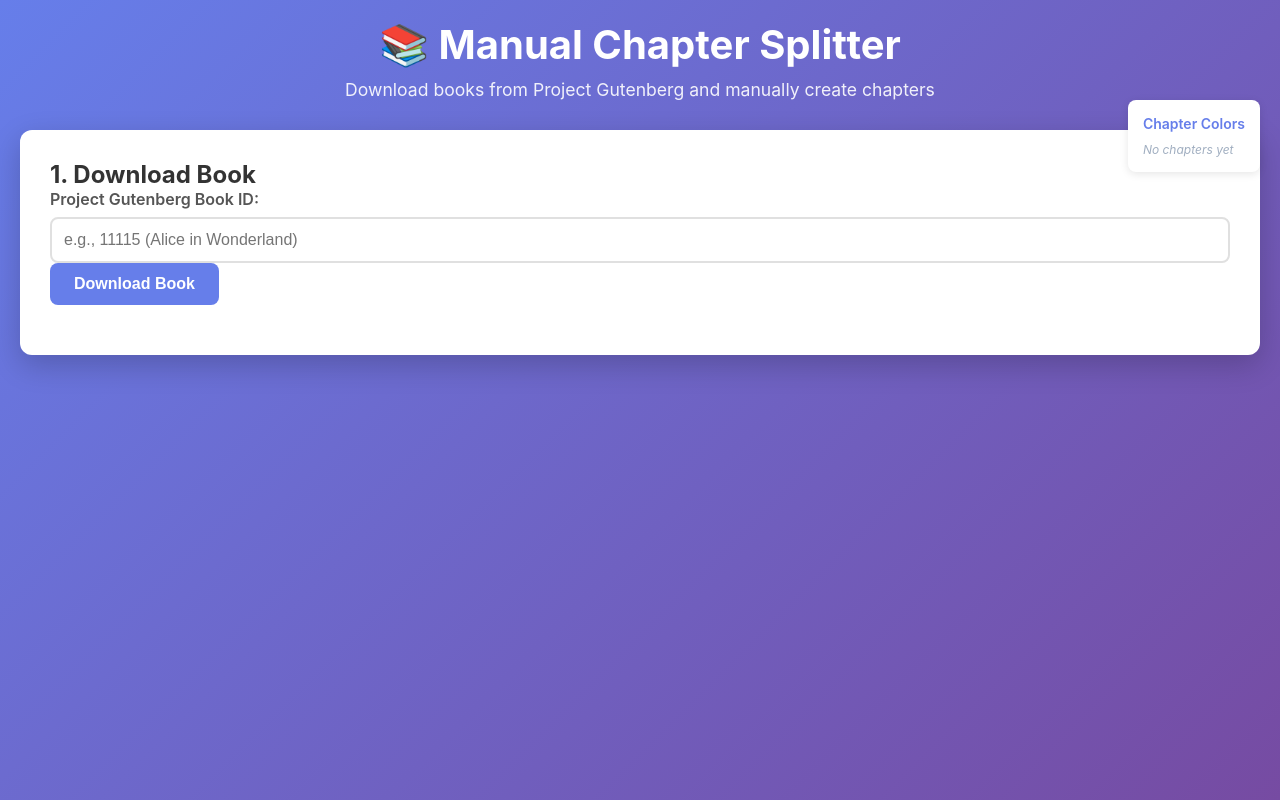
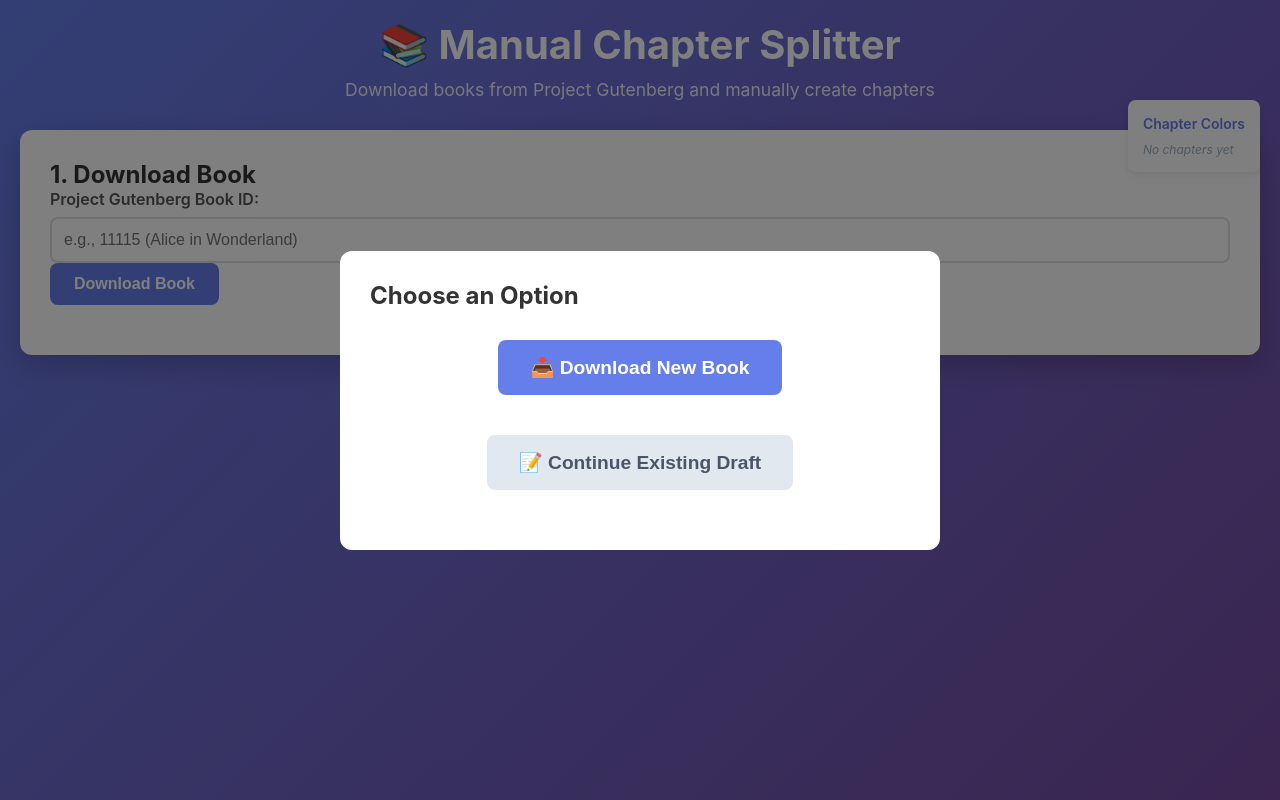
Before and after one commit to yylde/dannous-backend, a Flask app: page / in a window 1280 px wide. Run offline with Flask 3, Linux system fonts and the light colour scheme; parts of the project's set-up code (start-up, migrations or seed data) failed here and were passed over.

Commit message:
Add functionality to view chapter status and questions
Introduces modals for draft selection and chapter details, enhances chapter saving to include question generation status, and adds CSS for status badges and chapter item styling.

Replit-Commit-Author: Agent
Replit-Commit-Session-Id: 6ecbedb6-20e3-45a8-8db3-4b233b598747
Replit-Commit-Checkpoint-Type: intermediate_checkpoint

```diff
--- a/static/css/style.css
+++ b/static/css/style.css
@@ -546,3 +546,143 @@ select:focus {
     background: #fc8181;
     cursor: not-allowed;
 }
+
+/* Modal Styles */
+.modal {
+    position: fixed;
+    z-index: 2000;
+    left: 0;
+    top: 0;
+    width: 100%;
+    height: 100%;
+    background-color: rgba(0, 0, 0, 0.5);
+    display: flex;
+    align-items: center;
+    justify-content: center;
+}
+
+.modal-content {
+    background-color: white;
+    padding: 30px;
+    border-radius: 12px;
+    max-width: 600px;
+    width: 90%;
+    max-height: 80vh;
+    overflow-y: auto;
+    position: relative;
+}
+
+.close {
+    position: absolute;
+    top: 15px;
+    right: 20px;
+    font-size: 28px;
+    font-weight: bold;
+    color: #aaa;
+    cursor: pointer;
+}
+
+.close:hover {
+    color: #000;
+}
+
+.draft-options {
+    display: flex;
+    justify-content: center;
+    gap: 20px;
+    flex-wrap: wrap;
+    margin: 20px 0;
+}
+
+.draft-item {
+    padding: 15px;
+    border: 2px solid #e0e0e0;
+    border-radius: 8px;
+    margin-bottom: 10px;
+    cursor: pointer;
+    transition: all 0.3s;
+}
+
+.draft-item:hover {
+    border-color: #667eea;
+    background-color: #f7fafc;
+}
+
+.draft-item h4 {
+    margin: 0 0 5px 0;
+    color: #2d3748;
+}
+
+.draft-item p {
+    margin: 3px 0;
+    font-size: 14px;
+    color: #718096;
+}
+
+.chapter-item-clickable {
+    cursor: pointer;
+    transition: background-color 0.2s;
+}
+
+.chapter-item-clickable:hover {
+    background-color: #f7fafc;
+}
+
+.status-badge {
+    display: inline-block;
+    padding: 2px 8px;
+    border-radius: 12px;
+    font-size: 11px;
+    font-weight: 600;
+    margin-left: 8px;
+}
+
+.status-pending {
+    background: #edf2f7;
+    color: #4a5568;
+}
+
+.status-generating {
+    background: #bee3f8;
+    color: #2c5282;
+}
+
+.status-ready {
+    background: #c6f6d5;
+    color: #22543d;
+}
+
+.status-error {
+    background: #fed7d7;
+    color: #742a2a;
+}
+
+.question-item {
+    background: #f7fafc;
+    padding: 15px;
+    border-radius: 8px;
+    margin-bottom: 10px;
+}
+
+.vocab-item {
+    background: #fffaf0;
+    padding: 12px;
+    border-radius: 6px;
+    margin-bottom: 8px;
+}
+
+.vocab-word {
+    font-weight: 600;
+    color: #744210;
+}
+
+.vocab-definition {
+    margin: 5px 0;
+    color: #553c0a;
+}
+
+.vocab-example {
+    font-style: italic;
+    color: #975a16;
+    font-size: 14px;
+}
--- a/static/js/app.js
+++ b/static/js/app.js
@@ -10,10 +10,14 @@ let difficultyRanges = {};
 let undoStack = [];
 let bookTextParts = []; // Store the book text parts separately
 let deletedIndices = new Set(); // Track which indices have been deleted
+let currentDraftId = null; // Track current draft
 
 document.addEventListener('DOMContentLoaded', () => {
     loadDifficultyRanges();
     updateDifficultyRange();
+
+    // Show draft selection modal on page load
+    showDraftModal();
 
     // Auto-add selected text from book
     document.addEventListener('mouseup', (e) => {
@@ -216,6 +220,13 @@ async function downloadBook() {
         // Initialize book text parts
         bookTextParts = bookData.full_text.split('\n\n').filter(p => p.trim());
 
+        // Auto-save as draft
+        await saveDraft();
+
+        // Show draft info
+        document.getElementById('draft-title').textContent = `${data.title} by ${data.author}`;
+        document.getElementById('current-draft-info').style.display = 'block';
+
         showBookInfo(data);
         displayFullBook();
         updateChapterStats();
@@ -224,7 +235,7 @@ async function downloadBook() {
         updateUndoButton();
 
         document.getElementById('book-section').style.display = 'block';
-        showStatus(`Book loaded: ${data.title} by ${data.author}`, 'success');
+        showStatus(`Book loaded and saved as draft: ${data.title} by ${data.author}`, 'success');
 
     } catch (error) {
         showStatus(`Error: ${error.message}`, 'error');
@@ -378,7 +389,7 @@ function updateChapterStats() {
     `;
 }
 
-function finishChapter() {
+async function finishChapter() {
     if (!currentChapter.content) {
         alert('Chapter is empty! Add some content first.');
         return;
@@ -396,14 +407,24 @@ function finishChapter() {
         action: 'finish_chapter'
     });
 
-    // Save chapter (with metadata)
-    chapters.push({
+    // Prepare chapter data
+    const chapterData = {
         title: title,
         content: currentChapter.content,
         word_count: currentChapter.word_count,
         ignore_validation: ignoreCount,
-        textChunks: currentChapter.textChunks // Save the chunks metadata
-    });
+        textChunks: currentChapter.textChunks,
+        question_status: 'generating'
+    };
+
+    // Save to draft and trigger async question generation
+    const chapterId = await saveDraftChapter(chapterData);
+    if (chapterId) {
+        chapterData.id = chapterId;
+    }
+
+    // Save chapter (with metadata)
+    chapters.push(chapterData);
 
     // Reset for next chapter
     currentChapter = { title: '', content: '', word_count: 0, textChunks: [] };
@@ -416,7 +437,7 @@ function finishChapter() {
     updateChapterLegend();
     updateUndoButton();
 
-    showStatus(`Chapter "${title}" saved!`, 'success');
+    showStatus(`Chapter "${title}" saved! Questions generating...`, 'success');
 }
 
 function discardChapter() {
@@ -499,16 +520,25 @@ function updateChaptersList() {
         const isValid = chapter.ignore_validation || (chapter.word_count >= range.min && chapter.word_count <= range.max);
         const statusColor = isValid ? '#48bb78' : '#f56565';
 
+        // Question status badge
+        const questionStatus = chapter.question_status || 'pending';
+        const statusBadge = `<span class="status-badge status-${questionStatus}">${questionStatus.toUpperCase()}</span>`;
+
+        // Make clickable if has ID (saved to draft)
+        const clickHandler = chapter.id ? `onclick="viewChapter('${chapter.id}')" class="chapter-item-clickable"` : '';
+
         return `
-            <div class="chapter-item" style="border-left: 4px solid ${getColorForChapter(index)};">
+            <div class="chapter-item" style="border-left: 4px solid ${getColorForChapter(index)};" ${clickHandler}>
                 <div class="chapter-header">
                     <span class="chapter-title">${chapter.title}</span>
-                    <button onclick="deleteChapter(${index})" class="delete-btn">Delete</button>
+                    ${statusBadge}
+                    <button onclick="event.stopPropagation(); deleteChapter(${index})" class="delete-btn">Delete</button>
                 </div>
                 <div class="chapter-stats">
                     <span style="color: ${statusColor};">${chapter.word_count} words</span>
                     <span>${chapter.ignore_validation ? '✓ Validation ignored' : (isValid ? '✓ Valid' : '✗ Out of range')}</span>
                 </div>
+                ${chapter.id ? '<div style="font-size: 11px; color: #718096; margin-top: 4px;">Click to view questions</div>' : ''}
             </div>
         `;
     }).join('');
@@ -655,3 +685,320 @@ function showStatus(message, type = 'info') {
         }, 5000);
     }
 }
+
+// ==================== DRAFT FUNCTIONS ====================
+
+function showDraftModal() {
+    document.getElementById('draft-modal').style.display = 'flex';
+}
+
+function closeDraftModal() {
+    document.getElementById('draft-modal').style.display = 'none';
+}
+
+function showNewBookForm() {
+    closeDraftModal();
+    document.getElementById('download-section').scrollIntoView({ behavior: 'smooth' });
+}
+
+async function loadDrafts() {
+    try {
+        const response = await fetch('/api/drafts');
+        const data = await response.json();
+
+        if (!response.ok) {
+            throw new Error(data.error || 'Failed to load drafts');
+        }
+
+        const container = document.getElementById('drafts-container');
+        const listDiv = document.getElementById('drafts-list');
+
+        if (data.drafts.length === 0) {
+            container.innerHTML = '<p style="color: #718096;">No drafts found. Start a new book!</p>';
+        } else {
+            container.innerHTML = data.drafts.map(draft => `
+                <div class="draft-item" onclick="loadDraft('${draft.id}')">
+                    <h4>${draft.title}</h4>
+                    <p><strong>Author:</strong> ${draft.author}</p>
+                    <p><strong>Chapters:</strong> ${draft.chapter_count || 0}</p>
+                    <p><strong>Last updated:</strong> ${new Date(draft.updated_at).toLocaleString()}</p>
+                </div>
+            `).join('');
+        }
+
+        listDiv.style.display = 'block';
+    } catch (error) {
+        showStatus(`Error loading drafts: ${error.message}`, 'error');
+    }
+}
+
+async function loadDraft(draftId) {
+    try {
+        showLoading(true);
+
+        const response = await fetch(`/api/draft/${draftId}`);
+        const data = await response.json();
+
+        if (!response.ok) {
+            throw new Error(data.error || 'Failed to load draft');
+        }
+
+        // Set current draft
+        currentDraftId = draftId;
+        const draft = data.draft;
+
+        // Set book data
+        bookData = {
+            book_id: draft.gutenberg_id,
+            title: draft.title,
+            author: draft.author,
+            full_text: draft.full_text,
+            metadata: draft.metadata
+        };
+
+        // Initialize book text parts
+        bookTextParts = draft.full_text.split('\n\n').filter(p => p.trim());
+
+        // Load chapters
+        chapters = draft.chapters.map(ch => ({
+            id: ch.id,
+            title: ch.title,
+            content: ch.content,
+            word_count: ch.word_count,
+            question_status: ch.question_status
+        }));
+
+        // Mark deleted indices based on chapters
+        deletedIndices = new Set();
+        chapters.forEach(ch => {
+            const content = ch.content;
+            bookTextParts.forEach((part, idx) => {
+                if (content.includes(part)) {
+                    deletedIndices.add(idx);
+                }
+            });
+        });
+
+        // Set form values
+        document.getElementById('age-range').value = draft.age_range || '8-12';
+        document.getElementById('reading-level').value = draft.reading_level || 'intermediate';
+        document.getElementById('genre').value = draft.genre || 'fiction';
+
+        // Show draft info
+        document.getElementById('draft-title').textContent = `${draft.title} by ${draft.author}`;
+        document.getElementById('current-draft-info').style.display = 'block';
+
+        // Update UI
+        showBookInfo(bookData);
+        displayFullBook();
+        updateChaptersList();
+        updateChapterStats();
+        updateChapterLegend();
+
+        document.getElementById('book-section').style.display = 'block';
+        closeDraftModal();
+        showStatus(`Loaded draft: ${draft.title}`, 'success');
+
+    } catch (error) {
+        showStatus(`Error: ${error.message}`, 'error');
+    } finally {
+        showLoading(false);
+    }
+}
+
+async function saveDraft() {
+    if (!bookData) return null;
+
+    try {
+        const ageRange = document.getElementById('age-range').value;
+        const readingLevel = document.getElementById('reading-level').value;
+        const genre = document.getElementById('genre').value;
+
+        const response = await fetch('/api/draft', {
+            method: 'POST',
+            headers: { 'Content-Type': 'application/json' },
+            body: JSON.stringify({
+                draft_id: currentDraftId,
+                gutenberg_id: bookData.book_id,
+                title: bookData.title,
+                author: bookData.author,
+                full_text: bookData.full_text,
+                age_range: ageRange,
+                reading_level: readingLevel,
+                genre: genre,
+                metadata: bookData.metadata
+            })
+        });
+
+        const data = await response.json();
+        if (!response.ok) {
+            throw new Error(data.error || 'Failed to save draft');
+        }
+
+        currentDraftId = data.draft_id;
+        return currentDraftId;
+
+    } catch (error) {
+        console.error('Error saving draft:', error);
+        return null;
+    }
+}
+
+async function saveDraftChapter(chapterData) {
+    if (!currentDraftId) {
+        await saveDraft();
+    }
+
+    if (!currentDraftId) {
+        showStatus('Failed to save draft', 'error');
+        return null;
+    }
+
+    try {
+        const ageRange = document.getElementById('age-range').value;
+        const readingLevel = document.getElementById('reading-level').value;
+
+        const response = await fetch('/api/draft-chapter', {
+            method: 'POST',
+            headers: { 'Content-Type': 'application/json' },
+            body: JSON.stringify({
+                draft_id: currentDraftId,
+                chapter_number: chapters.length + 1,
+                title: chapterData.title,
+                content: chapterData.content,
+                word_count: chapterData.word_count,
+                age_range: ageRange,
+                reading_level: readingLevel
+            })
+        });
+
+        const data = await response.json();
+        if (!response.ok) {
+            throw new Error(data.error || 'Failed to save chapter');
+        }
+
+        return data.chapter_id;
+
+    } catch (error) {
+        console.error('Error saving draft chapter:', error);
+        showStatus(`Error: ${error.message}`, 'error');
+        return null;
+    }
+}
+
+async function viewChapter(chapterId) {
+    try {
+        showLoading(true);
+
+        const response = await fetch(`/api/draft-chapter/${chapterId}`);
+        const data = await response.json();
+
+        if (!response.ok) {
+            throw new Error(data.error || 'Failed to load chapter');
+        }
+
+        const chapter = data.chapter;
+
+        // Build modal content
+        let modalHTML = `
+            <h2>${chapter.title}</h2>
+            <p><strong>Word Count:</strong> ${chapter.word_count}</p>
+            <p><strong>Status:</strong> <span class="status-badge status-${chapter.question_status}">${chapter.question_status.toUpperCase()}</span></p>
+            <hr style="margin: 20px 0;">
+        `;
+
+        if (chapter.question_status === 'pending' || chapter.question_status === 'generating') {
+            modalHTML += `<p style="color: #718096;">Questions are being generated...</p>`;
+        } else if (chapter.question_status === 'error') {
+            modalHTML += `<p style="color: #e53e3e;">Error generating questions. Please try again.</p>`;
+        } else if (chapter.question_status === 'ready') {
+            // Show vocabulary
+            if (chapter.vocabulary && chapter.vocabulary.length > 0) {
+                modalHTML += `<h3>Vocabulary</h3>`;
+                chapter.vocabulary.forEach(v => {
+                    modalHTML += `
+                        <div class="vocab-item">
+                            <div class="vocab-word">${v.word}</div>
+                            <div class="vocab-definition">${v.definition}</div>
+                            ${v.example ? `<div class="vocab-example">"${v.example}"</div>` : ''}
+                        </div>
+                    `;
+                });
+            }
+
+            // Show questions
+            if (chapter.questions && chapter.questions.length > 0) {
+                modalHTML += `<h3>Questions</h3>`;
+                chapter.questions.forEach((q, i) => {
+                    modalHTML += `
+                        <div class="question-item">
+                            <strong>Q${i + 1}:</strong> ${q.question_text}
+                            <div style="margin-top: 5px; font-size: 12px; color: #718096;">
+                                <em>Difficulty: ${q.difficulty_level}</em>
+                            </div>
+                        </div>
+                    `;
+                });
+            }
+        }
+
+        document.getElementById('chapter-detail-content').innerHTML = modalHTML;
+        document.getElementById('chapter-modal').style.display = 'flex';
+
+    } catch (error) {
+        showStatus(`Error: ${error.message}`, 'error');
+    } finally {
+        showLoading(false);
+    }
+}
+
+function closeChapterModal() {
+    document.getElementById('chapter-modal').style.display = 'none';
+}
+
+async function finalizeBook() {
+    if (!currentDraftId) {
+        showStatus('No draft to finalize', 'error');
+        return;
+    }
+
+    if (chapters.length === 0) {
+        showStatus('Please add at least one chapter before finalizing', 'error');
+        return;
+    }
+
+    if (!confirm('Are you ready to finalize this book? This will move it to the main books table.')) {
+        return;
+    }
+
+    try {
+        showLoading(true);
+        showStatus('Finalizing book...', 'info');
+
+        const response = await fetch(`/api/finalize-draft/${currentDraftId}`, {
+            method: 'POST'
+        });
+
+        const data = await response.json();
+
+        if (!response.ok) {
+            throw new Error(data.error || 'Finalization failed');
+        }
+
+        showStatus(
+            `Success! Book finalized with ${data.chapters} chapters and ${data.questions} questions. Book ID: ${data.book_id}`,
+            'success'
+        );
+
+        setTimeout(() => {
+            if (confirm('Book finalized successfully! Do you want to process another book?')) {
+                location.reload();
+            }
+        }, 2000);
+
+    } catch (error) {
+        showStatus(`Error: ${error.message}`, 'error');
+    } finally {
+        showLoading(false);
+    }
+}
--- a/templates/index.html
+++ b/templates/index.html
@@ -17,10 +17,40 @@
         </div>
     </div>
 
+    <!-- Draft Selection Modal -->
+    <div id="draft-modal" class="modal" style="display: none;">
+        <div class="modal-content">
+            <h2>Choose an Option</h2>
+            <div class="draft-options">
+                <button onclick="showNewBookForm()" class="btn btn-primary btn-large" style="margin: 10px;">
+                    📥 Download New Book
+                </button>
+                <button onclick="loadDrafts()" class="btn btn-secondary btn-large" style="margin: 10px;">
+                    📝 Continue Existing Draft
+                </button>
+            </div>
+            <div id="drafts-list" style="display: none; margin-top: 20px;">
+                <h3>Your Drafts</h3>
+                <div id="drafts-container"></div>
+            </div>
+        </div>
+    </div>
+
+    <!-- Chapter Detail Modal -->
+    <div id="chapter-modal" class="modal" style="display: none;">
+        <div class="modal-content">
+            <span class="close" onclick="closeChapterModal()">&times;</span>
+            <div id="chapter-detail-content"></div>
+        </div>
+    </div>
+
     <div class="container">
         <header>
             <h1>📚 Manual Chapter Splitter</h1>
             <p>Download books from Project Gutenberg and manually create chapters</p>
+            <div id="current-draft-info" style="display: none; margin-top: 10px; padding: 10px; background: #e6f7ff; border-radius: 5px;">
+                <strong>Current Draft:</strong> <span id="draft-title"></span>
+            </div>
         </header>
 
         <section id="download-section">
@@ -116,8 +146,8 @@
                 </div>
 
                 <div class="save-section">
-                    <button onclick="saveChapters()" class="btn btn-primary btn-large">
-                        💾 Save Book & Generate Questions
+                    <button onclick="finalizeBook()" class="btn btn-primary btn-large">
+                        ✅ Finalize Book
                     </button>
                 </div>
             </div>
```
